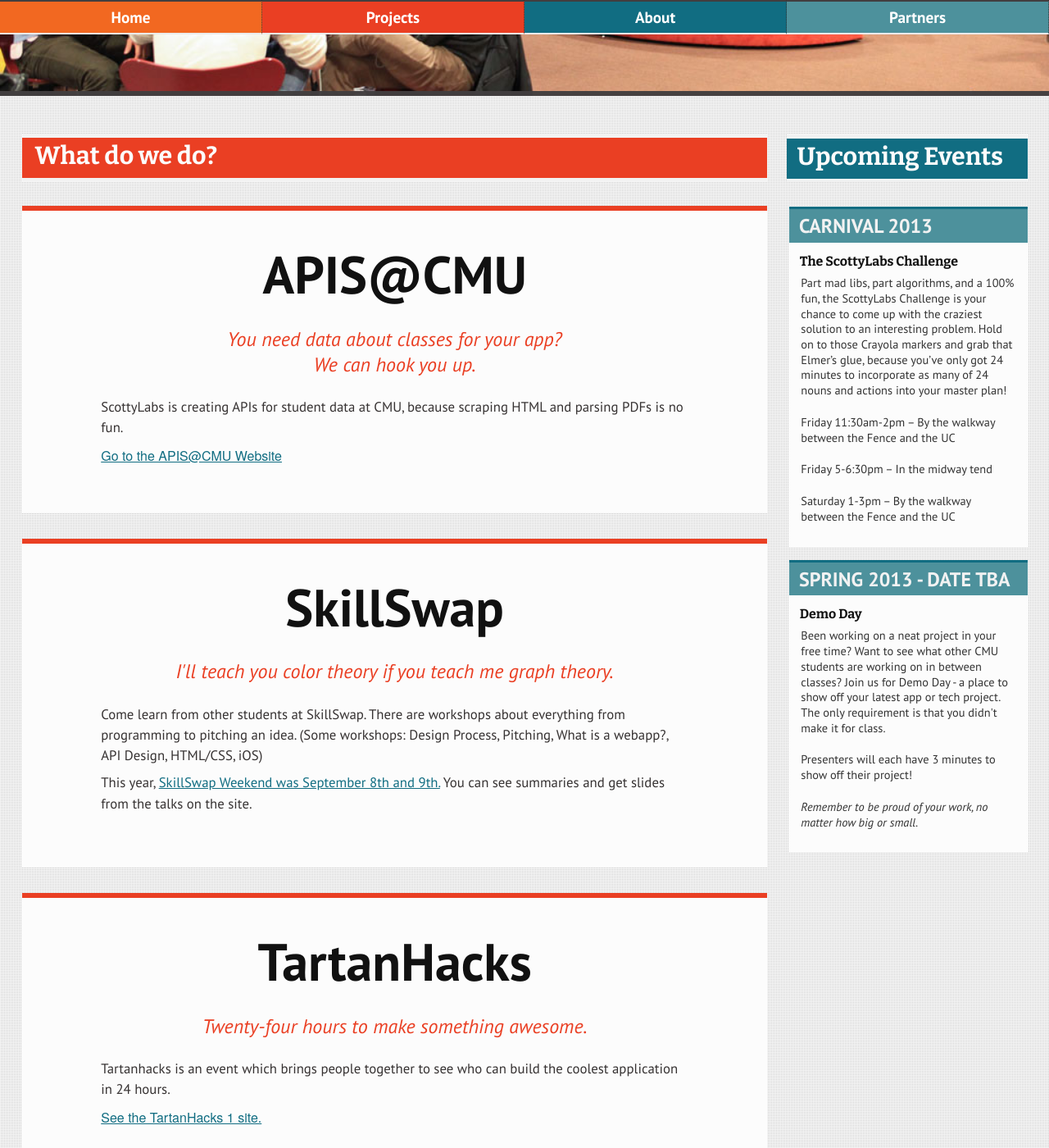
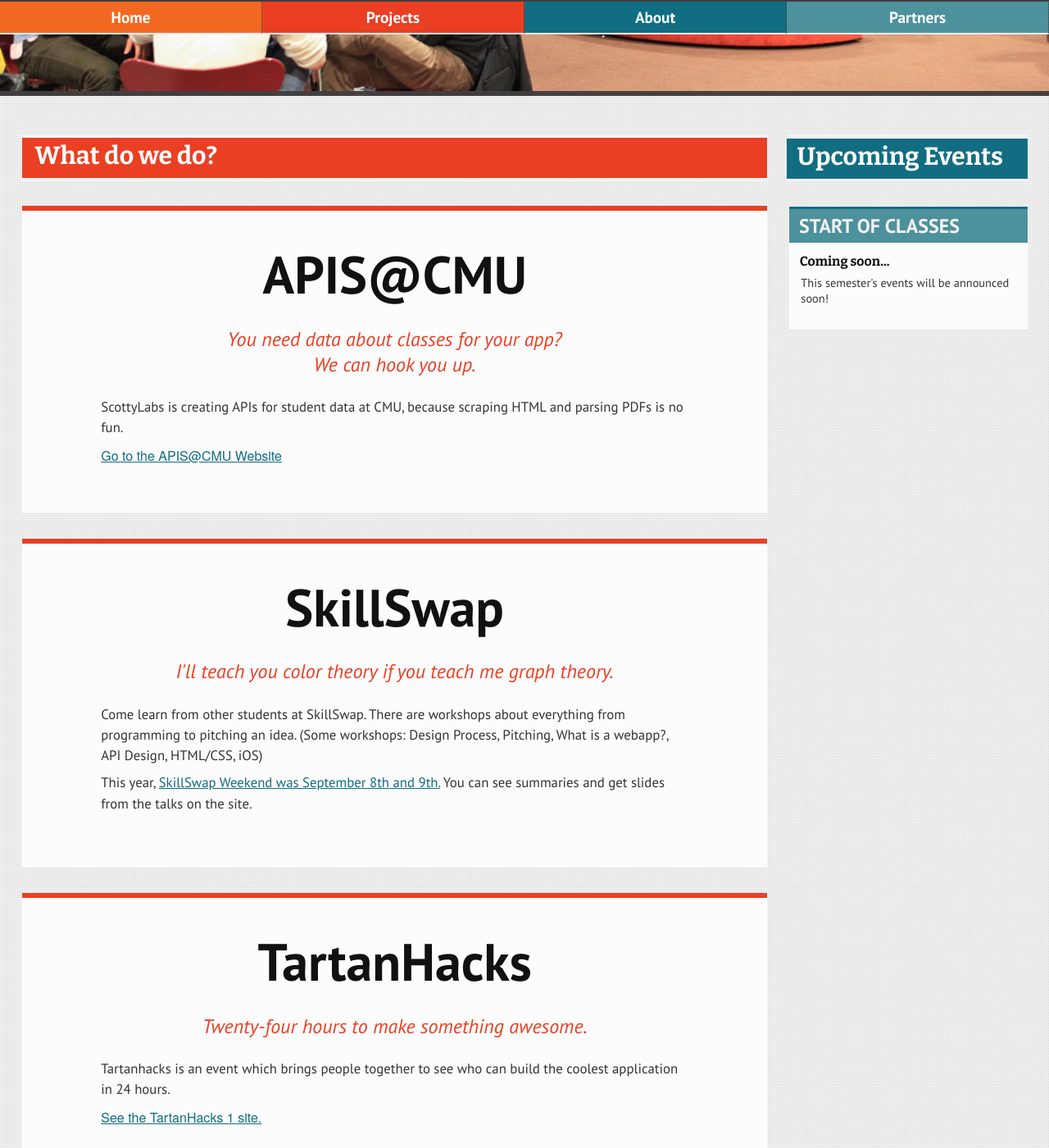
Before and after one commit to ScottyLabs/scottylabs.github.io, a Jekyll site: the page built from index.html, in a window 1280 px wide and 1400 px high, scrolled down 606 px. Shown: the whole window at 82% size. Built offline with Jekyll 4.4.1, drawn with Linux system fonts in a browser that asks for light colours; nearby versions of some CDN libraries.

Commit message:
added/removed team members and events

```diff
--- a/index.html
+++ b/index.html
@@ -23,19 +23,9 @@
         </li>
 -->
         <li>
-          <h2 class="date">Carnival 2013</h2>
-          <h3>The ScottyLabs Challenge</h3>
-          <p>Part mad libs, part algorithms, and a 100% fun, the ScottyLabs Challenge is your chance to come up with the craziest solution to an interesting problem. Hold on to those Crayola markers and grab that Elmer’s glue, because you’ve only got 24 minutes to incorporate as many of 24 nouns and actions into your master plan!</p>
-          <p>Friday 11:30am-2pm &ndash; By the walkway between the Fence and the UC</p>
-          <p>Friday 5-6:30pm &ndash; In the midway tend</p>
-          <p>Saturday 1-3pm &ndash; By the walkway between the Fence and the UC</p>
-        </li>
-        <li>
-          <h2 class="date">Spring 2013 - Date TBA</h2>
-          <h3>Demo Day</h3>
-          <p>Been working on a neat project in your free time? Want to see what other CMU students are working on in between classes? Join us for Demo Day - a place to show off your latest app or tech project. The only requirement is that you didn't make it for class.</p>
-          <p>Presenters will each have 3 minutes to show off their project!</p>
-          <p><em>Remember to be proud of your work, no matter how big or small.</em></p>
+          <h2 class="date">Start of Classes</h2>
+          <h3>Coming soon...</h3>
+          <p>This semester's events will be announced soon!</p>
         </li>
       </ol>
     </div>
```
Also changed, not shown: about.html (+5 -7 lines), img/content/jack.jpg (added), img/content/russell.jpg (added), img/content/taylor.jpg (added), 1 other file.
